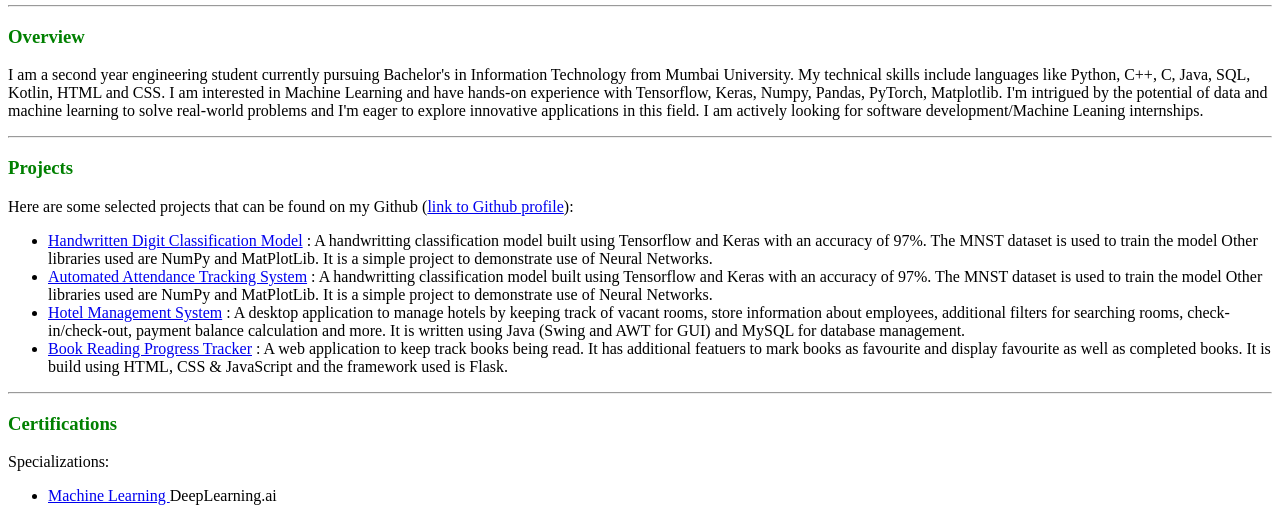
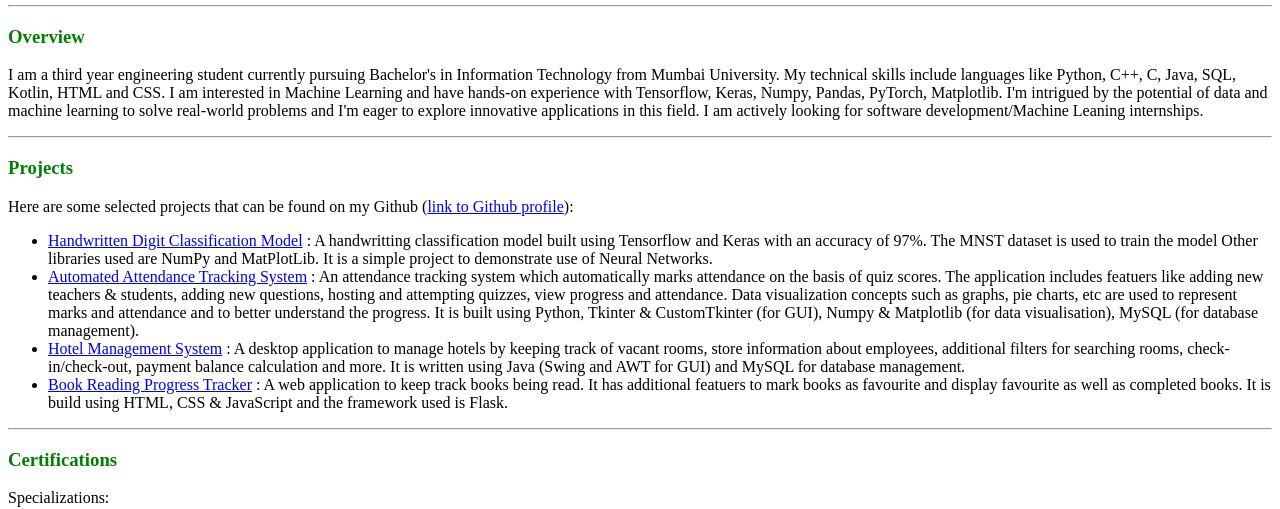
Before and after one commit to krutibagwe/krutibagwe.github.io, a plain HTML site: page index.html in a window 1280 px wide. Shown: the part 300-809 px from the top of the page. Drawn offline with Linux system fonts and the light colour scheme.

Commit message:
Update index.html

```diff
--- a/index.html
+++ b/index.html
@@ -11,7 +11,7 @@
 </center>
 
 <h3><font color="green">Overview</font></h3>
-I am a second year engineering student currently pursuing Bachelor's in Information Technology from Mumbai University.
+I am a third year engineering student currently pursuing Bachelor's in Information Technology from Mumbai University.
 My technical skills include languages like Python, C++, C, Java, SQL, Kotlin, HTML and CSS.
 I am interested in Machine Learning and have hands-on experience with Tensorflow, Keras, Numpy, Pandas, PyTorch, Matplotlib.
 I'm intrigued by the potential of data and machine learning to solve real-world problems and I'm eager to
@@ -29,10 +29,10 @@ Here are some selected projects that can be found on my Github (<a href="https:/
 		Other libraries used are NumPy and MatPlotLib. It is a simple project to demonstrate use of
 		Neural Networks.
 		</li>
-		<li><a href= "https://github.com/krutibagwe/quiz_attendance_tracker">Automated Attendance Tracking System</a> : A handwritting classification model built
-		using Tensorflow and Keras with an accuracy of 97%. The MNST dataset is used to train the model
-		Other libraries used are NumPy and MatPlotLib. It is a simple project to demonstrate use of
-		Neural Networks.
+		<li><a href= "https://github.com/krutibagwe/quiz_attendance_tracker">Automated Attendance Tracking System</a> : An attendance tracking system which automatically marks attendance
+		on the basis of quiz scores. The application includes featuers like adding new teachers & students, adding new questions, hosting and attempting quizzes, view progress
+		and attendance. Data visualization concepts such as graphs, pie charts, etc are used to represent marks and attendance and to better understand the progress.
+		It is built using Python, Tkinter & CustomTkinter (for GUI), Numpy & Matplotlib (for data visualisation), MySQL (for database management).
 		</li>
 		<li><a href="https://github.com/krutibagwe/hotel-management-system">Hotel Management System</a> : A desktop application to manage hotels
 		by keeping track of vacant rooms, store information about employees, additional filters for searching rooms,
```
